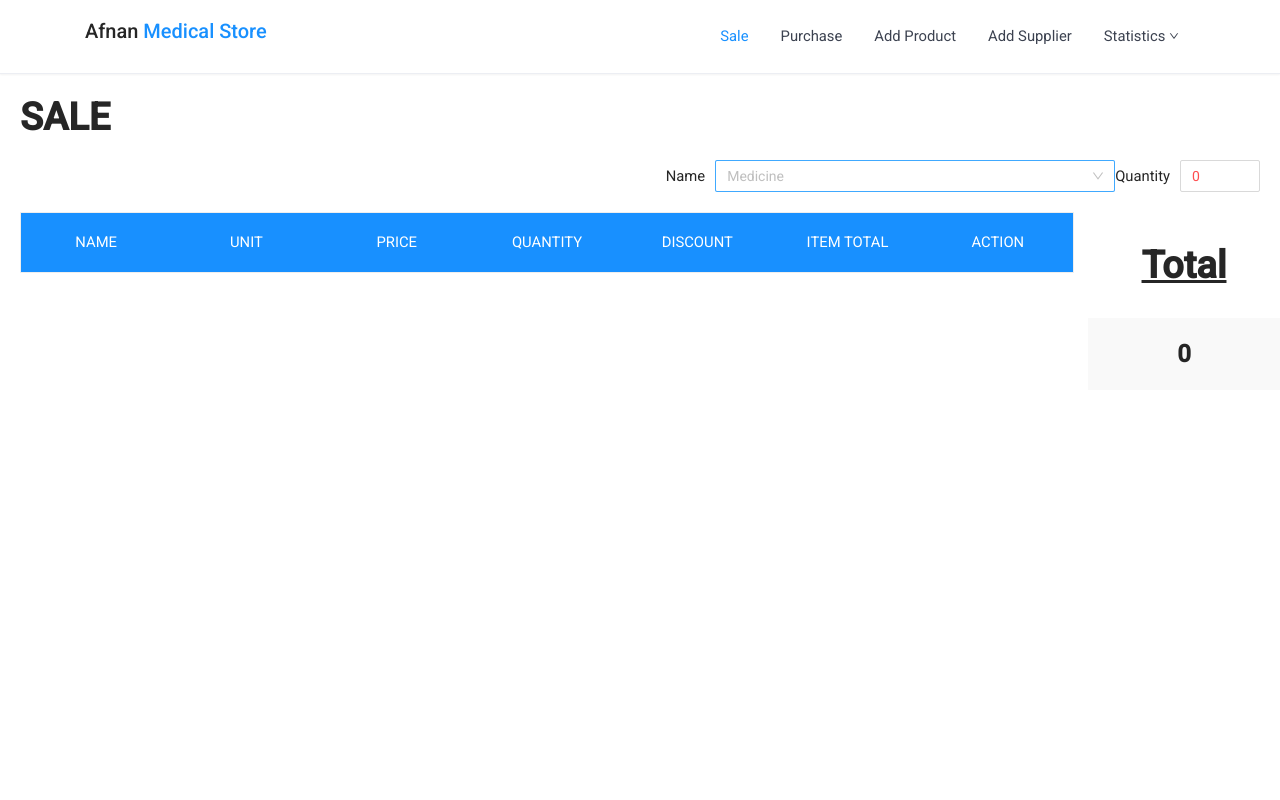
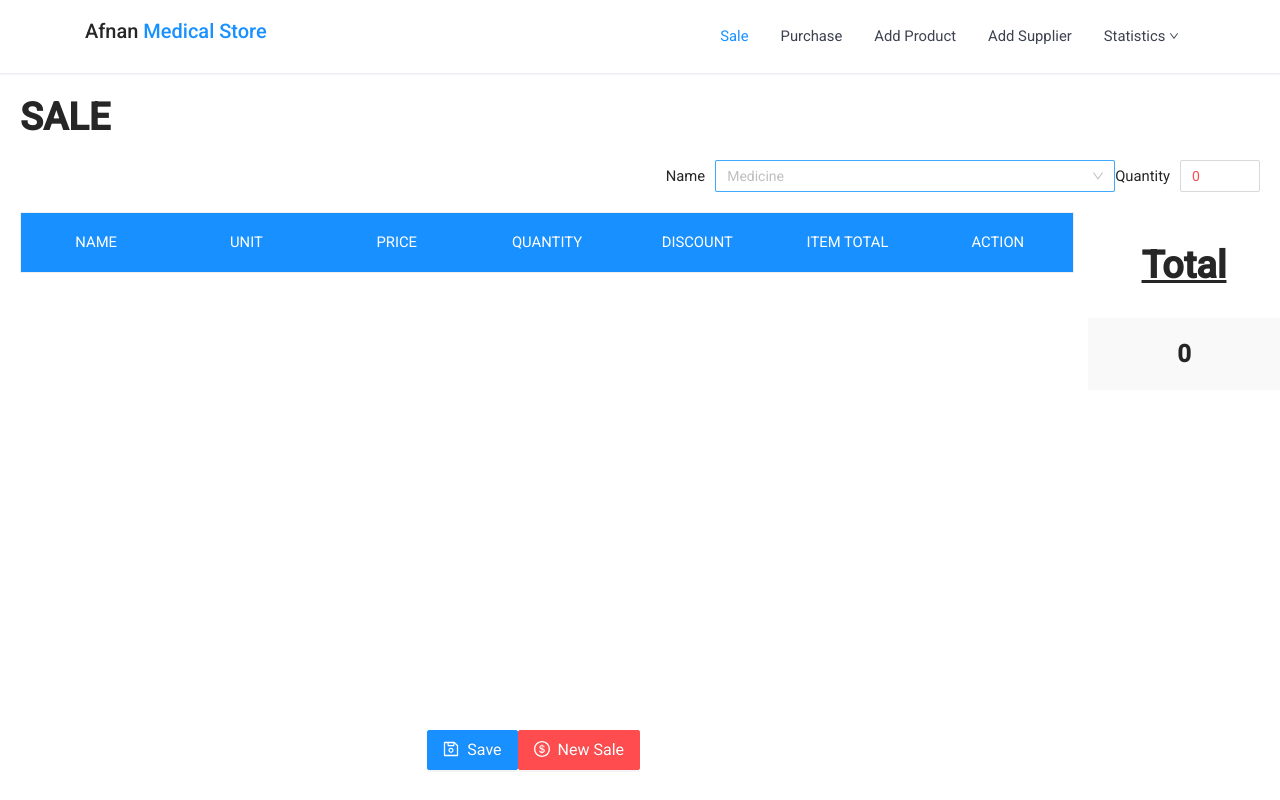
Before and after one commit to Azeem-Dev/pos-medical-store, a React (Create React App) app: page / in a window 1280 px wide. Built offline with nearby package versions, Linux system fonts and the light colour scheme.

Commit message:
some changes in Sale Screen

```diff
--- a/src/pages/sale/Sale.jsx
+++ b/src/pages/sale/Sale.jsx
@@ -1,7 +1,8 @@
 import { useState } from "react";
 import { v4 as uuidv4 } from "uuid";
 import "./Sale.css";
-import { Typography, Select, InputNumber } from "antd";
+import { Typography, Select, InputNumber, Button, Tooltip } from "antd";
+import { SaveOutlined, DollarOutlined } from "@ant-design/icons";
 import MedicineTable from "../../components/medicineTable/MedicineTable";
 import { MedicineInfo } from "../../utils/constants/medicineInfo";
 
@@ -163,6 +164,35 @@ const Sale = () => {
           </Title>
         </div>
       </div>
+      <div
+        className="btn-container"
+        style={{
+          display: "flex",
+          position: "fixed",
+          bottom: "30px",
+          right: "50%",
+          alignItems: "center",
+        }}
+      >
+        <Tooltip title="Save the above sale">
+          <Button type="primary" icon={<SaveOutlined />} size="large">
+            Save
+          </Button>
+        </Tooltip>
+        <Tooltip title="New Sale, Will delete all entries">
+          <Button
+            type="primary"
+            danger
+            icon={<DollarOutlined />}
+            size="large"
+            onClick={() => {
+              window.location.reload(false);
+            }}
+          >
+            New Sale
+          </Button>
+        </Tooltip>
+      </div>
     </div>
   );
 };
```
